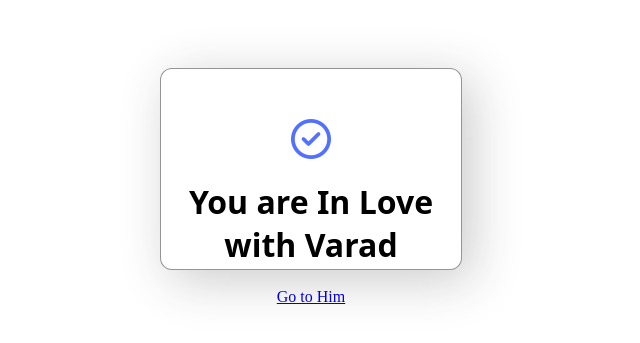
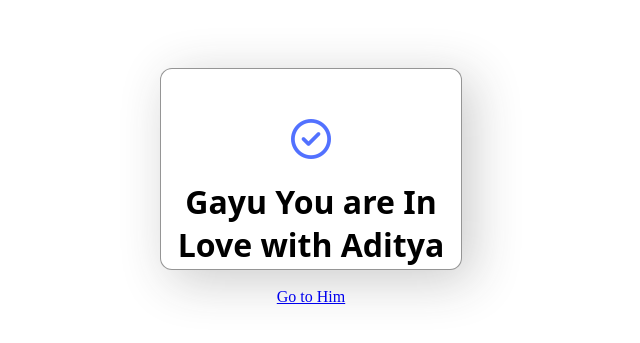
Before and after one commit to adiidg/HoverButton, a plain HTML site: page submitted.html in a window 1280 px wide. Shown: the part 231-574 px from the top of the page, without its empty margins (329-969 px from the left). Drawn offline with Linux system fonts and the light colour scheme.

Commit message:
Update submitted.html

```diff
--- a/submitted.html
+++ b/submitted.html
@@ -13,7 +13,7 @@
 <body>
 
     <div class="submit-div">
-        <span><i class="fa-regular fa-circle-check fa-bounce"></i>  <h1>You are In Love with Varad</h1> <a href="https://www.instagram.com/varad___7350_?utm_source=ig_web_button_share_sheet&igsh=ZDNlZDc0MzIxNw==" target="_blank">Go to Him</a></span>
+        <span><i class="fa-regular fa-circle-check fa-bounce"></i>  <h1>Gayu You are In Love with Aditya</h1> <a href="https://www.instagram.com/adii.dg" target="_blank">Go to Him</a></span>
     </div>
 
 </body>
```
